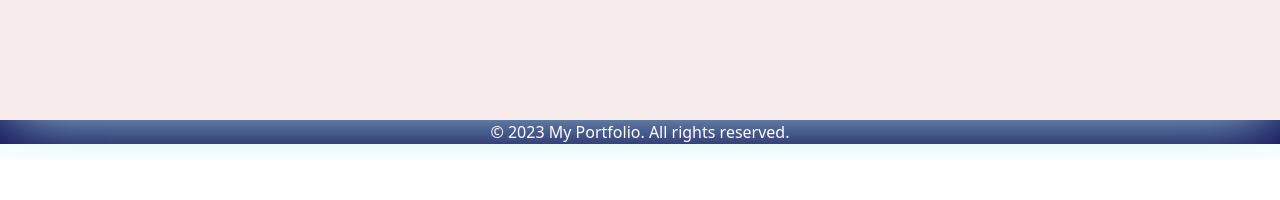
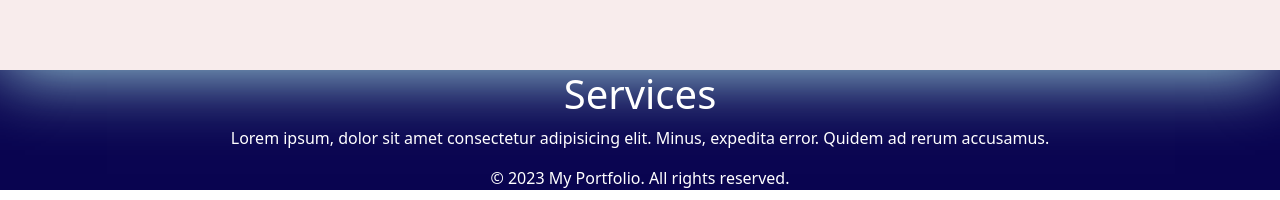
Before and after one commit to Jaysmart98/My-Porfolio, a React (Vite) app: page / in a window 1280 px wide. Shown: the part 1756-1956 px from the top of the page. Before the commit the page ends 1916 px from the top, so only its background shows below. Built offline with nearby package versions, Linux system fonts and the light colour scheme.

Commit message:
add SectionThree component and update App structure; adjust SectionTwo styles for better layout

```diff
--- a/src/App.jsx
+++ b/src/App.jsx
@@ -4,7 +4,7 @@ import Navbar from './components/secondaryComponents/Navbar/Navbar'
 import Footer from './components/secondaryComponents/Footer/Footer'
 import SectionOne from './components/secondaryComponents/SectionOne/SectionOne'
 import SectionTwo from './components/secondaryComponents/SectionTwo/SectionTwo'
-import Clippath from './components/secondaryComponents/ClipPath/Clippath'
+import SectionThree from './components/secondaryComponents/SectionThree/SectionThree'
 
 
 function App() {
@@ -14,7 +14,7 @@ function App() {
       <Navbar/>
       <SectionOne/>
       <SectionTwo/>
-      {/* <Clippath/> */}
+      <SectionThree/>
       <Footer/>
     </>
   )
--- /dev/null
+++ b/src/components/secondaryComponents/SectionThree/SectionThree.jsx
@@ -0,0 +1,25 @@
+import React from 'react'
+import './SectionThree.css'
+
+const SectionThree = () => {
+  return (
+    <>
+    <div>
+
+       <div>
+        <h1>Services</h1>
+        <p>Lorem ipsum, dolor sit amet consectetur adipisicing elit.
+          Minus, expedita error. Quidem ad rerum accusamus.</p>
+      </div>
+
+       <div>
+
+       </div>
+
+
+    </div>
+    </>
+  )
+}
+
+export default SectionThree
--- a/src/components/secondaryComponents/SectionTwo/SectionTwo.css
+++ b/src/components/secondaryComponents/SectionTwo/SectionTwo.css
@@ -6,7 +6,7 @@
     justify-content: space-between;
     width: 100%;
     height: 100%;
-    padding: 200px 0 250px 0;
+    padding: 200px 0 200px 0;
     box-shadow: 0px 0px 70px 0px #b2eef0;
 }
 
@@ -63,13 +63,13 @@
 }
 
 #img1{
-    width: 75%;
+    width: 85%;
     height: 7px;
     margin: 0px;
 }
 
 #img3{
-    width: 15%;
+    width: 10%;
     height: 8px;
     margin-left: -4px;
     border: 1px solid #c2c2c2;
```
Also changed, not shown: src/components/secondaryComponents/Card/Card.jsx (added, +16 -0 lines), src/components/secondaryComponents/Card/Card.css (added), src/components/secondaryComponents/SectionThree/SectionThree.css (added).
